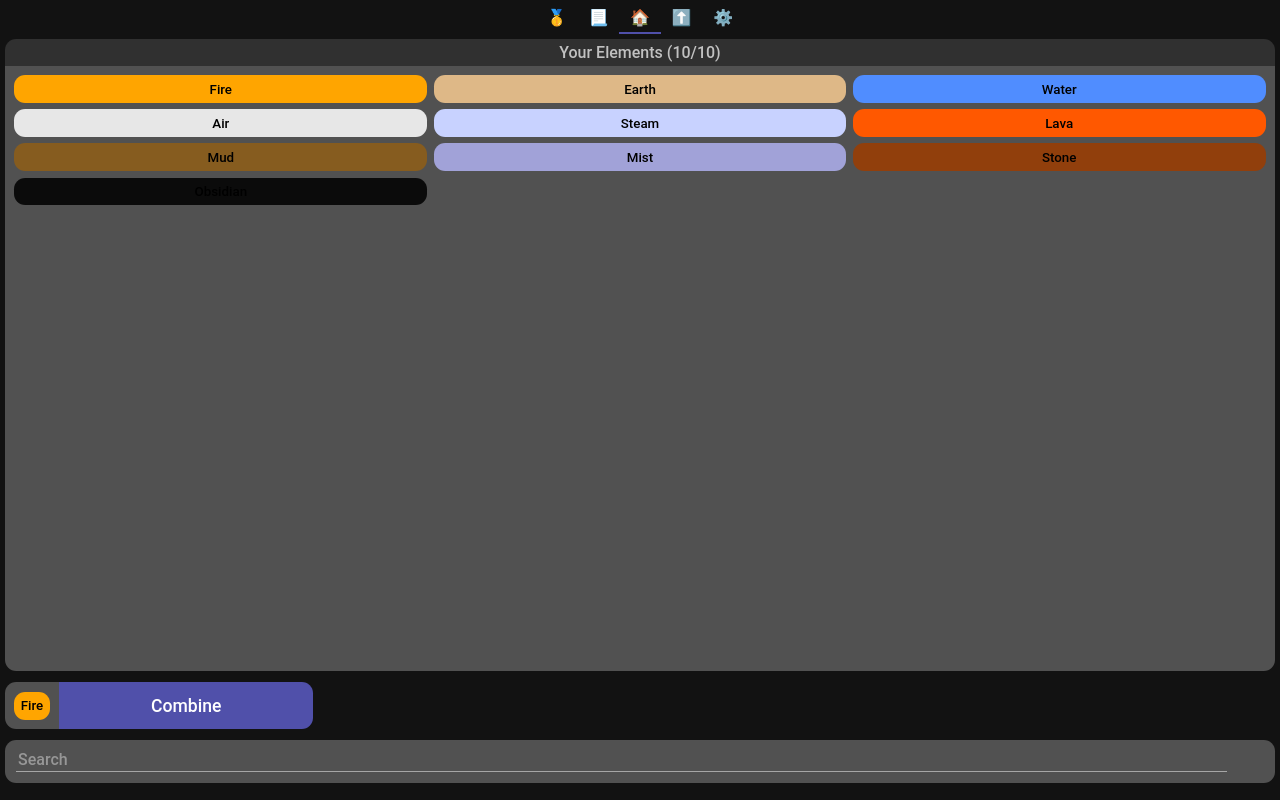
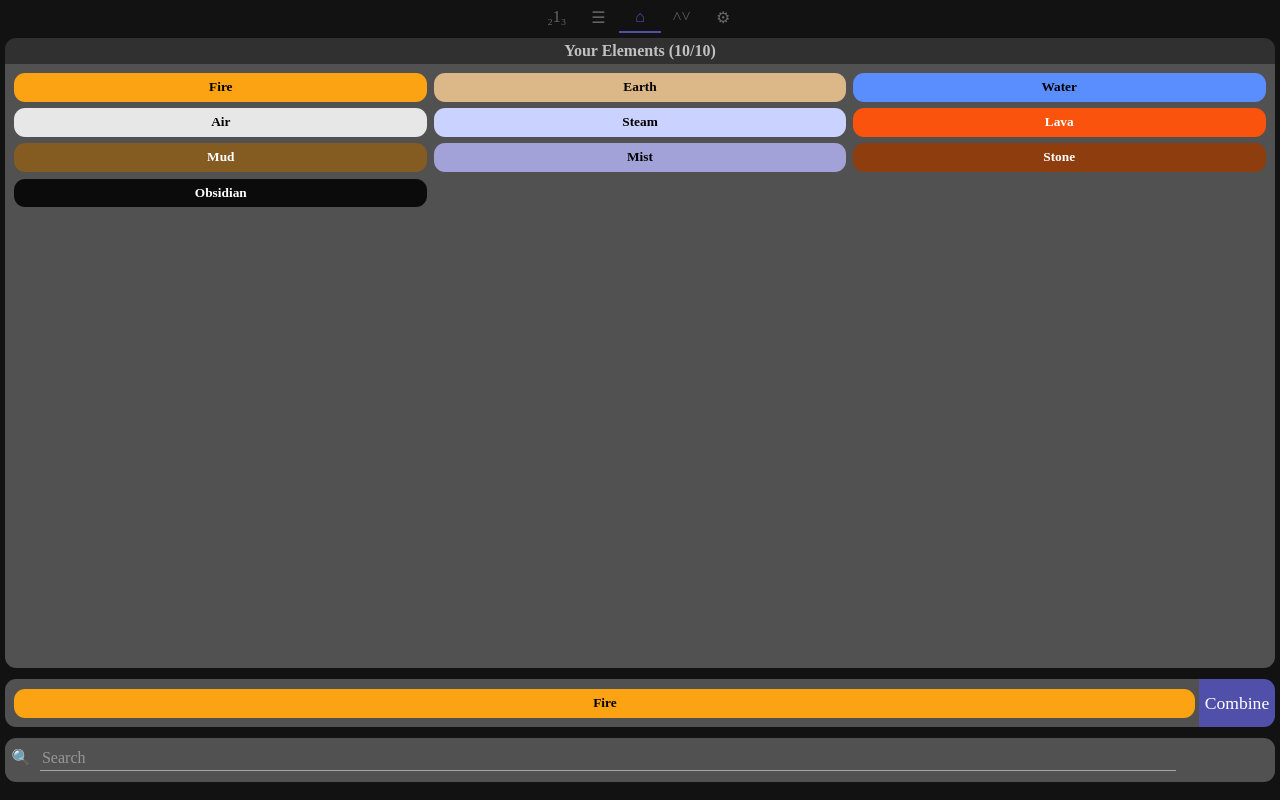
Before and after one commit to Heliodex/Elemental, a SvelteKit app: page / in a window 1280 px wide. Both pictures are taken after a click on the button "Fire". Built offline with nearby package versions, Linux system fonts and the light colour scheme.

Commit message:
Improve page formatting and change text colour based on element colour

```diff
--- a/src/global.sass
+++ b/src/global.sass
@@ -4,7 +4,7 @@
 	overflow-x: hidden
 
 :root, button, input, textarea
-	font-family: 'Roboto Medium'
+	font-family: 'Roboto Flex Normal'
 
 body
 	margin: 0
--- a/src/routes/+layout.svelte
+++ b/src/routes/+layout.svelte
@@ -3,11 +3,11 @@
 	import "../global.sass"
 
 	const nav = [
-		["/leaderboard", "🥇"],
-		["/log", "📃"],
-		["/", "🏠"],
-		["/vote", "⬆️"],
-		["/settings", "⚙️"],
+		["/leaderboard", "₂1₃"],
+		["/log", "☰"],
+		["/", "⌂"],
+		["/vote", "˄˅"],
+		["/settings", "⚙"],
 	]
 </script>
 
@@ -43,8 +43,9 @@
 			text-decoration: none
 			transition: filter 0.2s
 			&:hover
-				filter: brightness(0.7)
+				filter: brightness(2)
 
 		.current
+			color: #5050aa
 			border-bottom: 2px solid #5050aa
 </style>
--- a/src/routes/+page.svelte
+++ b/src/routes/+page.svelte
@@ -1,17 +1,17 @@
 <script lang="ts">
 	import { fade } from "svelte/transition"
 
-	const elements = [
-		["Fire", "ffa500"],
-		["Earth", "deb887"],
-		["Water", "508dff"],
-		["Air", "e7e7e7"],
-		["Steam", "c8d2ff"],
-		["Lava", "ff5800"],
-		["Mud", "865c1f"],
-		["Mist", "a1a2d8"],
-		["Stone", "913f0c"],
-		["Obsidian", "0b0b0b"],
+	const elements: [string, [number, number, number]][] = [
+		["Fire", [251, 163, 18]],
+		["Earth", [220, 183, 136]],
+		["Water", [90, 142, 254]],
+		["Air", [231, 231, 231]],
+		["Steam", [202, 210, 255]],
+		["Lava", [249, 83, 13]],
+		["Mud", [132, 91, 33]],
+		["Mist", [162, 162, 216]],
+		["Stone", [142, 61, 15]],
+		["Obsidian", [11, 11, 11]],
 	]
 
 	const colCount = 3
@@ -34,13 +34,22 @@
 					{#each column as element}
 						<button
 							class="element"
-							style="background: #{element[1]}"
+							style="background: rgb({element[1]})"
 							on:click={() => {
 								if (combined.length > 3) return
 								combined = [...combined, element]
 								console.log("combined", combined)
 							}}>
-							{element[0]}
+							<span
+								style="color: {(element[1][0] +
+									element[1][1] +
+									element[1][2]) /
+									3 >
+								127
+									? 'black'
+									: 'white'}">
+								{element[0]}
+							</span>
 						</button>
 					{/each}
 				</div>
@@ -60,13 +69,22 @@
 				<div in:fade>
 					<button
 						class="combineelement"
-						style="background: #{element[1]}"
+						style="background: rgb({element[1]})"
 						on:click={() => {
 							combined.splice(num, 1)
 							combined = [...combined]
 							console.log("removed", combined)
 						}}>
-						{element[0]}
+							<span
+								style="color: {(element[1][0] +
+									element[1][1] +
+									element[1][2]) /
+									3 >
+								127
+									? 'black'
+									: 'white'}">
+							{element[0]}
+						</span>
 					</button>
 				</div>
 			{/each}
@@ -76,7 +94,7 @@
 
 	<section>
 		<div class="search">
-			<input type="text" placeholder="Search" />
+			🔍 <input type="text" placeholder="Search" />
 		</div>
 	</section>
 </div>
@@ -89,6 +107,7 @@
 		margin: 0
 		color: #c1c1c1
 		border-radius: 0.7rem 0.7rem 0 0
+		font-weight: 600
 
 	.all
 		padding-top: 0.3rem
@@ -107,6 +126,7 @@
 
 	.combine
 		display: flex
+		width: 100%
 		flex-direction: column
 		border-radius: 0.7rem 0 0 0.7rem
 		p
@@ -121,8 +141,8 @@
 
 	.combinesection
 		display: flex
+		width: 100%
 		#combinebutton
-			width: 20%
 			border-radius: 0 0.7rem 0.7rem 0
 			font-size: 1.1rem
 			color: white
@@ -150,6 +170,12 @@
 		border: none
 		word-wrap: break-word
 
+		span
+			background-color: #0000
+
+	.combineelement
+		width: 100%
+
 	.itemsection, .items
 		display: flex
 		border-radius: 0 0 0.7rem 0.7rem
@@ -157,7 +183,7 @@
 		height: 100%
 
 	input
-		width: 96%
+		width: 90%
 		background: none
 		border: none
 		color: white
--- a/src/routes/leaderboard/+page.svelte
+++ b/src/routes/leaderboard/+page.svelte
@@ -68,20 +68,20 @@
 
 <style lang="sass">
 	#leaderboardheader
+		display: flex
 		text-align: center
 		background: #303030
 		padding: 0.25rem 0
 		margin: 0
 		color: #c1c1c1
 		border-radius: 0.7rem 0.7rem 0 0
-
-		display: flex
+		font-weight: 600
 
 		span
 			flex: 1
 
 		.elements
-			margin-left: 60%
+			margin-left: 56%
 			padding-right: 0.5rem
 
 	.all
@@ -122,9 +122,9 @@
 		background: #cd7f32
 
 	.rank
-		width: 3rem
-		padding-left: 0.5rem
+		width: 2.5rem
+		padding-left: 1.5rem
 	.numElements
 		text-align: right
-		padding-right: 0.5rem
+		padding-right: 1rem
 </style>
--- a/src/routes/log/+page.svelte
+++ b/src/routes/log/+page.svelte
@@ -23,7 +23,7 @@
 
 				{#if item[2]}
 					<span class="currency">
-						+{item[2]}💵
+						+{item[2]} 💵
 					</span>
 				{/if}
 			</div>
@@ -39,6 +39,7 @@
 		color: #c1c1c1
 		border-radius: 0.7rem 0.7rem 0 0
 		padding-left: 0.5rem
+		font-weight: 600
 
 	.headertext
 		padding-top: 0.25rem
@@ -69,10 +70,9 @@
 		overflow-y: auto
 
 	.currency
-		padding: 0.2rem 0.5rem
+		padding: 0.2rem
 		margin-left: auto
 		background: #b29700
 		color: white
 		border-radius: 0 0.7rem 0 0
-
 </style>
```
